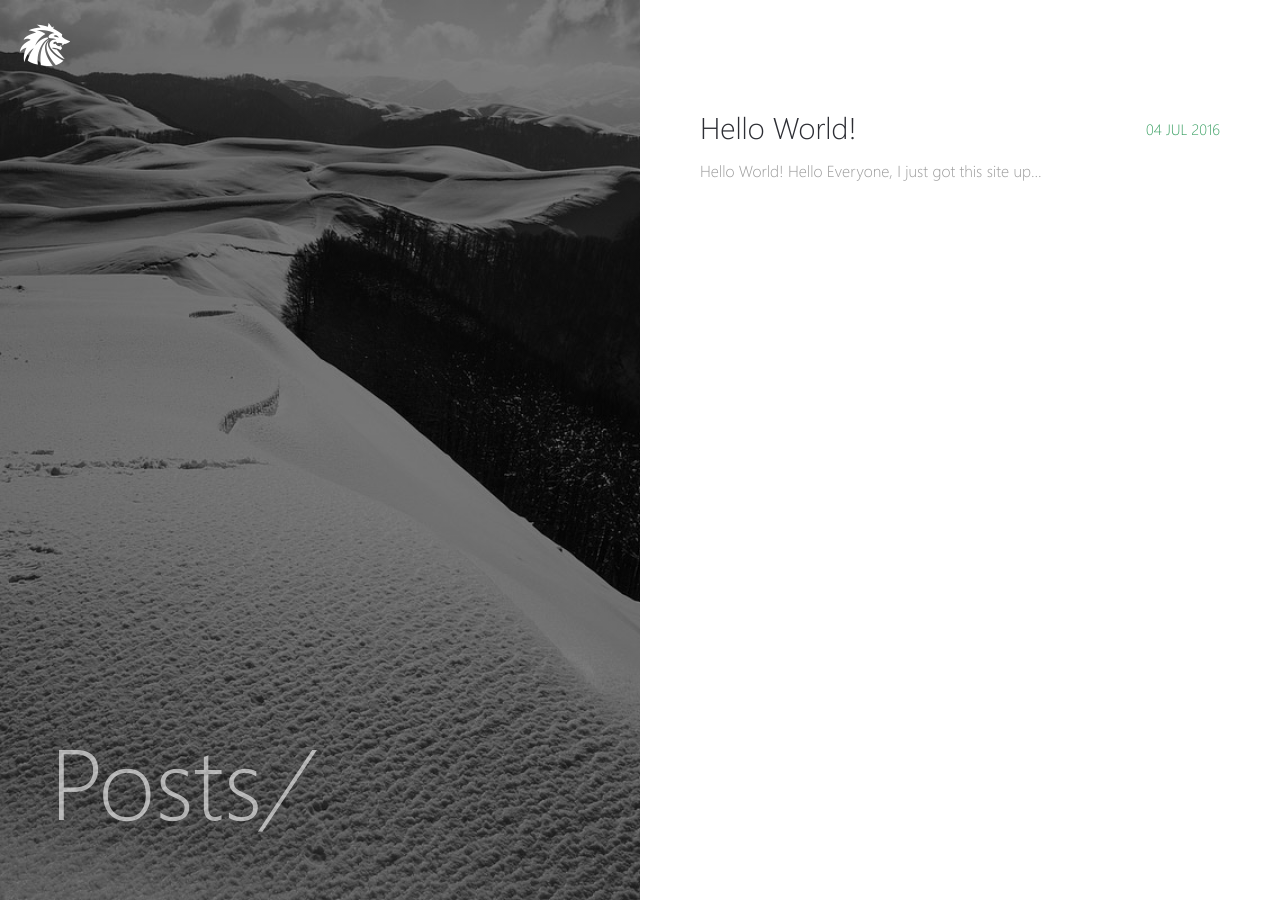
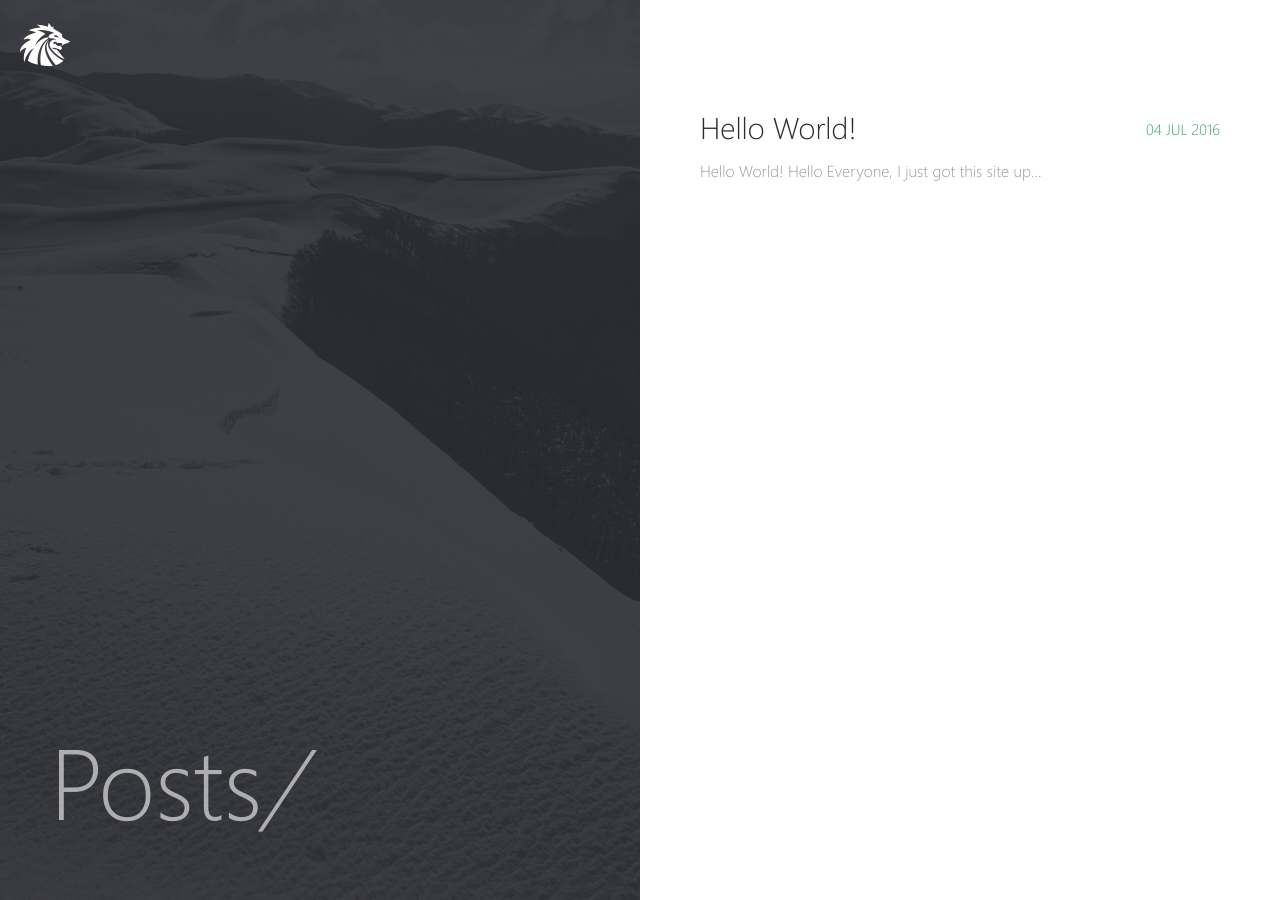
Before and after one commit to Mythral/mythral.github.io, a Jekyll site: the page built from _pages/posts.md, in a window 1280 px wide. Built offline with Jekyll 4.4.1, drawn with Linux system fonts in a browser that asks for light colours.

Commit message:
Coloring Fix

```diff
--- a/_includes/head.html
+++ b/_includes/head.html
@@ -52,7 +52,6 @@
   <link rel="stylesheet" type="text/css" href="{{ site.url }}/assets/css/main.css">
   <!-- Left Block Images -->
   <style type="text/css">
-    #posts .block-left {background: linear-gradient(rgba(0, 0, 0, 0.5), rgba(0, 0, 0, 0.5)), url({{ site.url }}/{{ site.background.post-list }}) no-repeat;background-size: cover, cover;}
     .block-left {background: linear-gradient(rgba(44,45,51,0.9), rgba(44,45,51,0.9)), url({{ site.url }}/{{ site.background.homepage }}) no-repeat;background-size: cover;}
   </style>
 </head>
```
